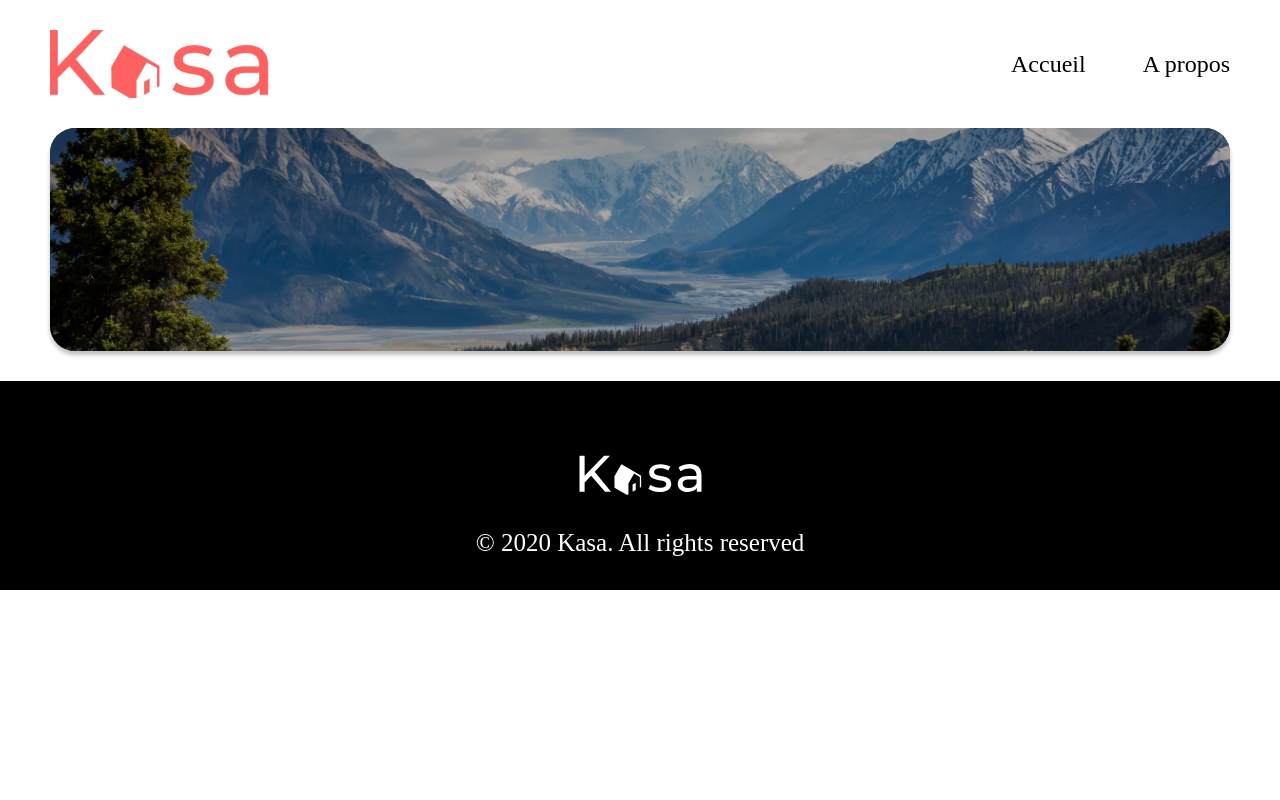
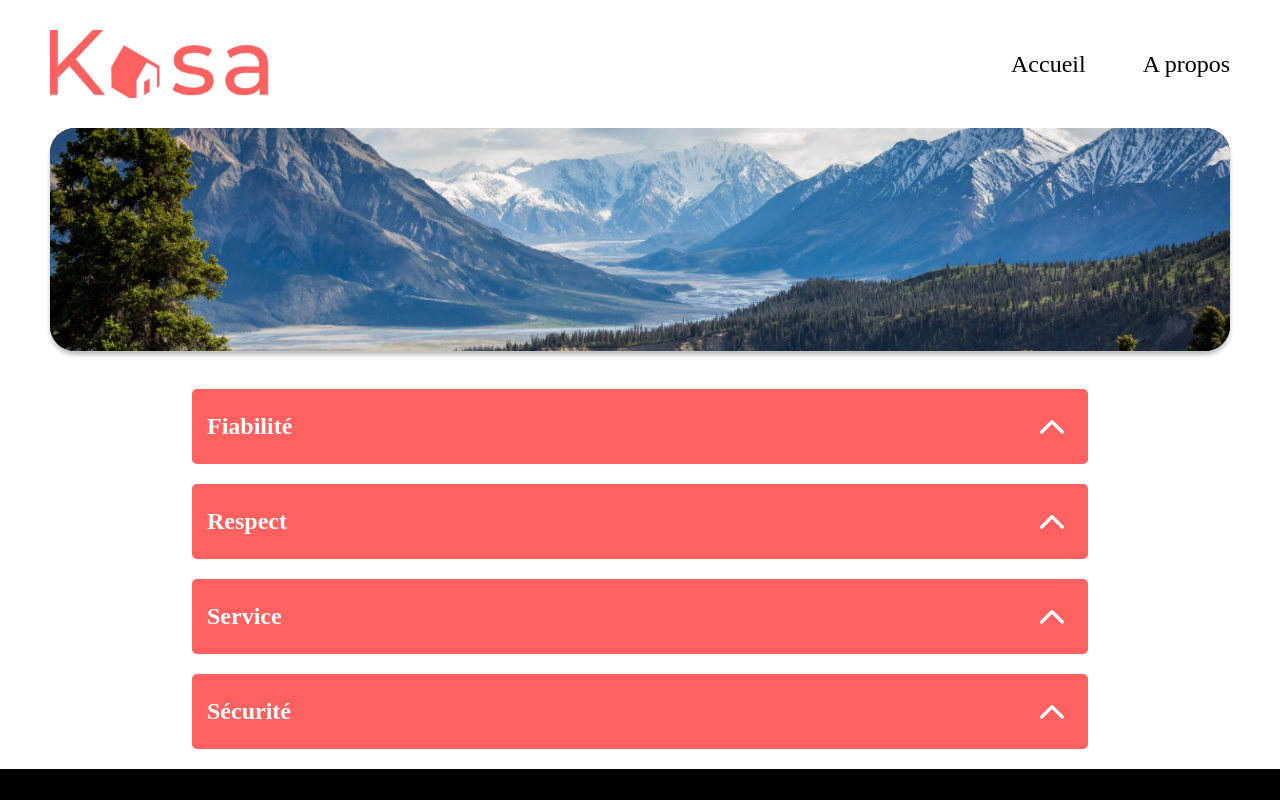
Before and after one commit to joline14/KASA-, a React (Vite) app in the folder KASA/: page /APropos in a window 1280 px wide. Shown: the top 800 px of the page. Built offline with nearby package versions, Linux system fonts and the light colour scheme.

Commit message:
Création de la page AproposKasa

```diff
--- a/KASA/package.json
+++ b/KASA/package.json
@@ -10,6 +10,7 @@
     "preview": "vite preview"
   },
   "dependencies": {
+    "prop-types": "^15.8.1",
     "react": "^18.3.1",
     "react-dom": "^18.3.1",
     "react-router-dom": "^6.26.0"
--- a/KASA/src/App.jsx
+++ b/KASA/src/App.jsx
@@ -2,7 +2,7 @@
 import Header from "./components/header";
 import Footer from "./components/footer";
 import HomePage from "./pages/homePage";
-import AProposKasa from "./pages/aPropos";
+import AproposKasa from "./pages/aPropos";
 import { BrowserRouter, Routes, Route } from 'react-router-dom';
 
 function App() {
@@ -12,7 +12,7 @@ function App() {
         <Header />
         <Routes>
           <Route path="/" element={<HomePage />} />
-          <Route path="/APropos" element={<AProposKasa />} />
+          <Route path="/APropos" element={<AproposKasa />} />
         </Routes>
         <Footer />
       </BrowserRouter>
--- /dev/null
+++ b/KASA/src/components/toggle.jsx
@@ -0,0 +1,30 @@
+import PropTypes from "prop-types";
+
+
+function Toggle({ isOpen, children }) {
+    return (
+        <div className={`Toggle-content ${isOpen ? 'slide-down' : 'slide-up'}`}>
+            {Array.isArray(children) ? (
+                children.map((paragraph, index) => (
+                    <p key={index} className={isOpen ? 'slide-down-text' : 'slide-up-text'}>
+                        {paragraph}
+                    </p>
+                ))
+            ) : (
+                <p className={isOpen ? 'slide-down-text' : 'slide-up-text'}>
+                    {children}
+                </p>
+            )}
+        </div>
+    );
+}
+
+Toggle.propTypes = {
+    isOpen: PropTypes.bool.isRequired,
+    children: PropTypes.oneOfType([
+        PropTypes.string,
+        PropTypes.arrayOf(PropTypes.string)
+    ]).isRequired
+};
+
+export default Toggle;
--- /dev/null
+++ b/KASA/src/components/toggleContent.jsx
@@ -0,0 +1,48 @@
+import React, { useState } from "react";
+import PropTypes from "prop-types";
+import Toggle from "./toggle";
+import arrow from "../assets/arrow.svg";
+import "../styles/apropos.css"
+
+
+function ToggleContent ({ data }) {
+    const [isOpen, setIsOpen] = useState(Array(data.length).fill(false)); // Utilisation du hook useState pour gérer l'état d'ouverture de chaque élément
+
+    // Fonction pour basculer l'état d'ouverture d'un élément
+    const toggleOpen = (index) => {
+        setIsOpen(prevState => {
+            const newState = [...prevState]; // Création d'une nouvelle copie de l'état actuel
+            newState[index] = !newState[index]; // Inversion de l'état d'ouverture de l'élément spécifié
+            return newState; // Retourne le nouvel état mis à jour
+        });
+    };
+
+    return (
+        <div className="Toggle-section">
+            {data.map((item, i) => (
+                <div key={item.id} className="Toggle">
+                    <div className="Toggle-header" onClick={() => toggleOpen(i)}>
+                        <img src={arrow} alt="flèche menu déroulant" className={`arrow ${isOpen[i] ? 'toggled' : ''}`} />
+                        <h3>{item.title}</h3>
+                    </div>
+                    <Toggle isOpen={isOpen[i]}>{item.text}</Toggle>
+                </div>
+            ))}
+        </div>
+    );
+};
+
+ToggleContent.propTypes = {
+    data: PropTypes.arrayOf( // Les données doivent être un tableau d'objets avec des propriétés spécifiques
+        PropTypes.shape({
+            id: PropTypes.number.isRequired, // L'ID doit être un nombre et est requis
+            title: PropTypes.string.isRequired, // Le titre doit être une chaîne de caractères et est requis
+            text: PropTypes.oneOfType([ // Le texte peut être :
+                PropTypes.string, // une chaîne de caractères
+                PropTypes.arrayOf(PropTypes.string) // ou un tableau de chaînes de caractères
+            ]).isRequired // et est requis
+        })
+    ).isRequired
+};
+
+export default ToggleContent;
--- a/KASA/src/pages/aPropos.jsx
+++ b/KASA/src/pages/aPropos.jsx
@@ -1,20 +1,17 @@
-/*import Banner from "../components/banner";
-import BannerImg from "../assets/APropros-imng.png";
-import Collapsis from "../components/Collapsis";
-import aboutData from "../datas/aPropos.json";*/
-
-
-
-
 import Banner from "../components/banner";
 import BannerImg from "../assets/APropos-img.png";
+import ToggleContent from "../components/toggleContent";
+import aProposData from "../datas/aPropos.json";
 
-function AProposKasa() {
-  return (
-    <div>
-      <Banner imageSrc={BannerImg} alt="Photographie de vallée" imageClass="img-apropos" />
-    </div>
-  );
-}
+function AproposKasa() {
+    return (
+        <div>
+            <Banner imageSrc={BannerImg} alt="Photographie de vallée" imageClass="img-about" />
+            <div className="toggle-apropos">
+                <ToggleContent data={aProposData} />
+            </div>
+        </div>
+    );
+};
 
-export default AProposKasa;
+export default AproposKasa;
--- /dev/null
+++ b/KASA/src/styles/apropos.css
@@ -0,0 +1,170 @@
+.toggle-apropos {
+    margin: 20px 20px 0 20px;
+}
+
+@media screen and (min-width: 768px) {
+    .toggle-apropos {
+        margin: 38px 10% 0 10%;
+    }
+}
+
+@media screen and (min-width: 1020px) {
+    .toggle-apropos {
+        margin-left: 15%;
+        margin-right: 15%;
+    }
+}
+
+
+
+@media screen and (min-width: 768px) {
+     .Toggle-section {
+        display: flex;
+        flex-wrap: nowrap;
+        gap: 10%;
+    }
+
+
+}
+
+.Toggle-section {
+    position: relative;
+
+    flex-wrap: wrap;
+    align-items: flex-start;
+}
+
+ .Toggle {
+    position: relative;
+    background-color: #FF6060;
+    border-radius: 5px;
+    display: flex;
+    flex-direction: column;
+    border: none;
+    margin-bottom: 20px;
+}
+ .Toggle h3 {
+    color: #fff;
+    font-size: 13px;
+    padding-left: 10px;
+}
+
+@media screen and (min-width: 768px) {
+   .Toggle h3 {
+        padding-left: 15px;
+        font-size: 24px;
+    }
+}
+
+ .arrow {
+    position: absolute;
+    width: 25px;
+    right: 10px;
+    top: 10px;
+    cursor: pointer;
+    transition: transform 0.4s ease;
+}
+
+@media screen and (min-width: 768px) {
+    .arrow {
+        width: 32px;
+        top: 20px;
+        right: 20px;
+    }
+}
+
+ .toggled {
+    transform: rotate(-180deg);
+}
+
+ .Toggle-header {
+    cursor: pointer;
+}
+
+ .Toggle-content {
+    z-index: 2;
+    width: 100%;
+    background-color: #f6f6f6;
+    position: relative;
+    overflow: hidden;
+    transition: max-height 0.3s ease;
+    max-height: 0;
+}
+
+ .Toggle-content.slide-up {
+    animation: slide-up 0.5s ease-in-out both;
+}
+
+.Toggle-content.slide-down {
+    animation: slide-down 0.5s ease-in-out both;
+    max-height: 500px;
+}
+
+@keyframes slide-up {
+    0% {
+        transform: translateY(0);
+        opacity: 0;
+    }
+
+    100% {
+        transform: translateY(0);
+        opacity: 1;
+    }
+}
+
+@keyframes slide-down {
+    0% {
+        transform: translateY(0);
+        opacity: 0;
+    }
+
+    100% {
+        transform: translateY(0);
+        opacity: 1;
+    }
+}
+
+.Toggle-section p {
+    font-size: 13px;
+    padding-left: 5px;
+    padding-right: 5px;
+}
+
+@media screen and (min-width: 768px) {
+    .Toggle-section p {
+        font-size: 16px;
+        padding-left: 15px;
+    }
+}
+
+.Toggle-section p.slide-up-text {
+    animation: slide-up-text 0.5s ease-in-out both;
+}
+
+.Toggle-section p.slide-down-text {
+    animation: slide-down-text 0.5s ease-in-out both;
+}
+
+@keyframes slide-down-text {
+    0% {
+        transform: translateY(-40px);
+        opacity: 0;
+    }
+
+    100% {
+        transform: translateY(0);
+        opacity: 1;
+    }
+}
+
+@keyframes slide-up-text {
+    0% {
+        transform: translateY(0);
+        opacity: 1;
+    }
+
+    100% {
+        transform: translateY(-40px);
+        opacity: 0;
+    }
+}
```
Also changed, not shown: KASA/src/assets/arrow.svg (added), 1 other file (tests, documents, lock files or other folders).
